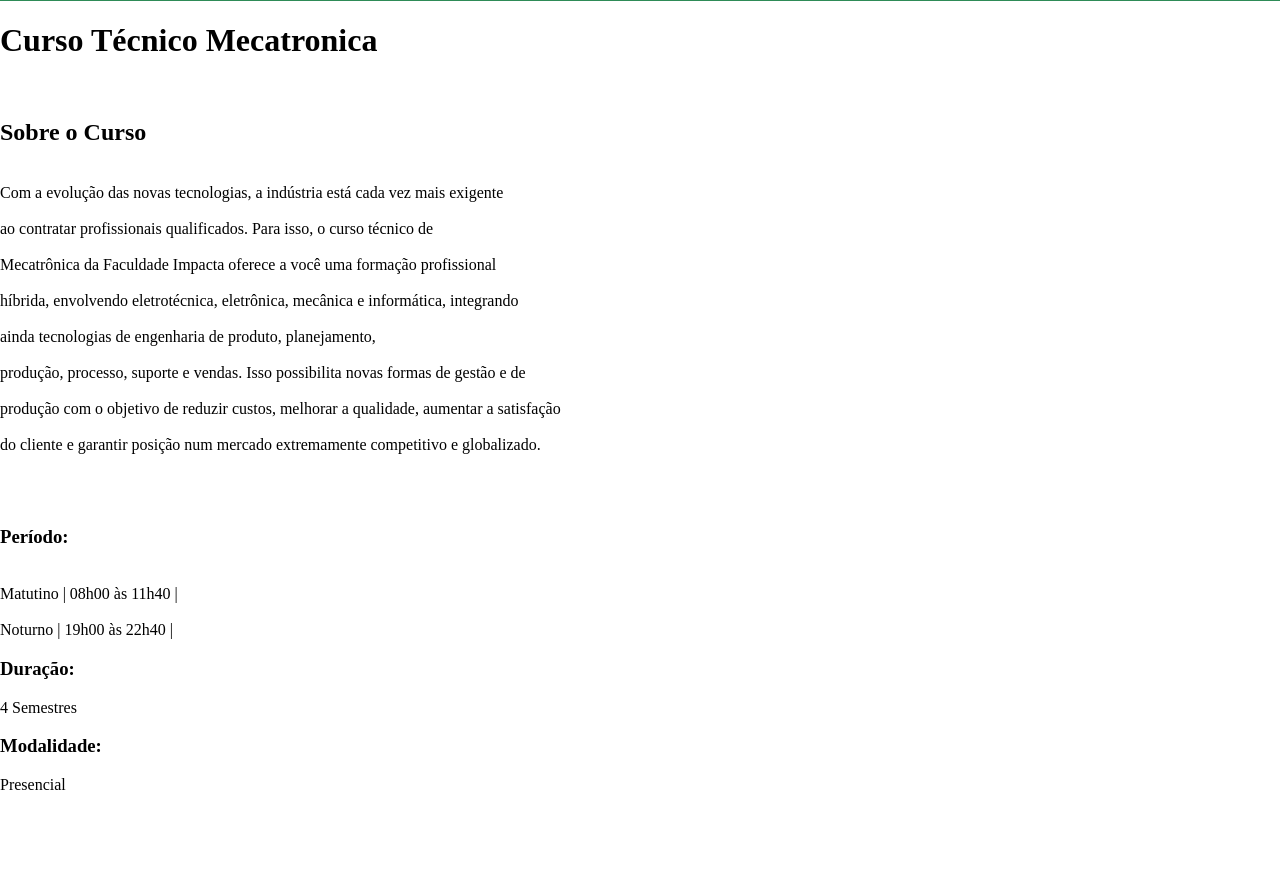
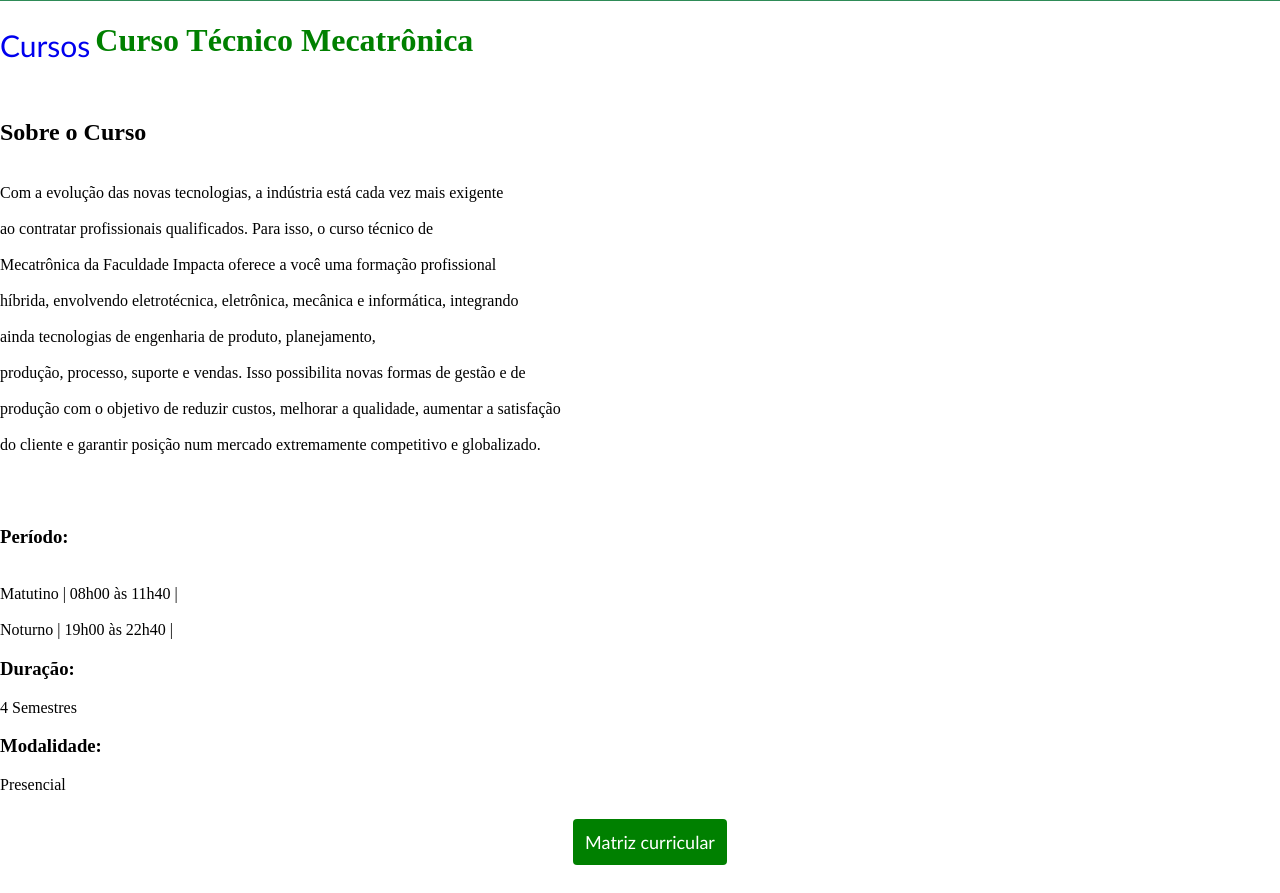
Before and after one commit to felipeclau/Ac5_DesenvolvimentoSistemas, a plain HTML site: page detalhesMecatronica.html in a window 1280 px wide. Shown: the part 59-952 px from the top of the page. Drawn offline with Linux system fonts and the light colour scheme.

Commit message:
refinodetalhescursos

```diff
--- a/detalhesMecatronica.html
+++ b/detalhesMecatronica.html
@@ -4,15 +4,18 @@
     <meta charset="utf-8"/>
     <title> Cursos </title>
     <link rel="stylesheet" href="site.css"/>
+    <link rel ="stylesheet" href="detalhescursos.css">
     <link rel="shortcut icon" href="IconeCTAZ.ico" type="image/x-icon" />
 
 </head>
     <header>
         <img class="logo" src="LogoCTAZ.png"/>
-        <span><p class="p1">Colégio Técnico AZ</p></span>
+        <span><a href="index.html"><p class="p1">Colégio Técnico AZ</p></a></span>
+        <div class="estiloHeader">
+        <span><p class="p2"><a href="listaCurso.html">Cursos</a></p></span>
     </header>
 <body>
-    <h1> Curso Técnico Mecatronica </h1></br>
+    <h1> Curso Técnico Mecatrônica </h1></br>
     <h2>Sobre o Curso</h2></br>
 
     Com a evolução das novas tecnologias, a indústria está cada vez mais exigente</br>
@@ -37,7 +40,11 @@
     <h3>Modalidade:</h3>
     Presencial</br>
 
-
+    </br>
+    </br>
+    <div class="matriz">
+        <a href="matrizCurricular.html">Matriz curricular</a>
+    </div>
 
 </body>
 <footer>
--- /dev/null
+++ b/detalhescursos.css
@@ -0,0 +1,36 @@
+h1 {
+    color: green;
+}
+
+a:link{
+    text-decoration: none;
+}
+
+a:visited{
+    color: white;
+}
+
+
+.matriz a {
+    float: center;
+    color: white;
+    text-align: center;
+    padding: 12px;
+    text-decoration: none;
+    font-size: 18px;
+    line-height: 25px;
+    border-radius: 4px;
+    font-family: calibri;
+    background-color:green;
+    margin-left: 20px;
+  }
+
+
+.matriz a:hover {
+    background-color:rgb(7, 71, 97);
+    color: white;
+  }
+
+.matriz {
+    text-align: center;
+}
```
Also changed, not shown: detalhesEletronica.html (+9 -1 lines), detalhesInformáticaIndustrial.html (+9 -1 lines), detalhesTelecomunicacoes.html (+9 -1 lines), index.css (+0 -12 lines).
